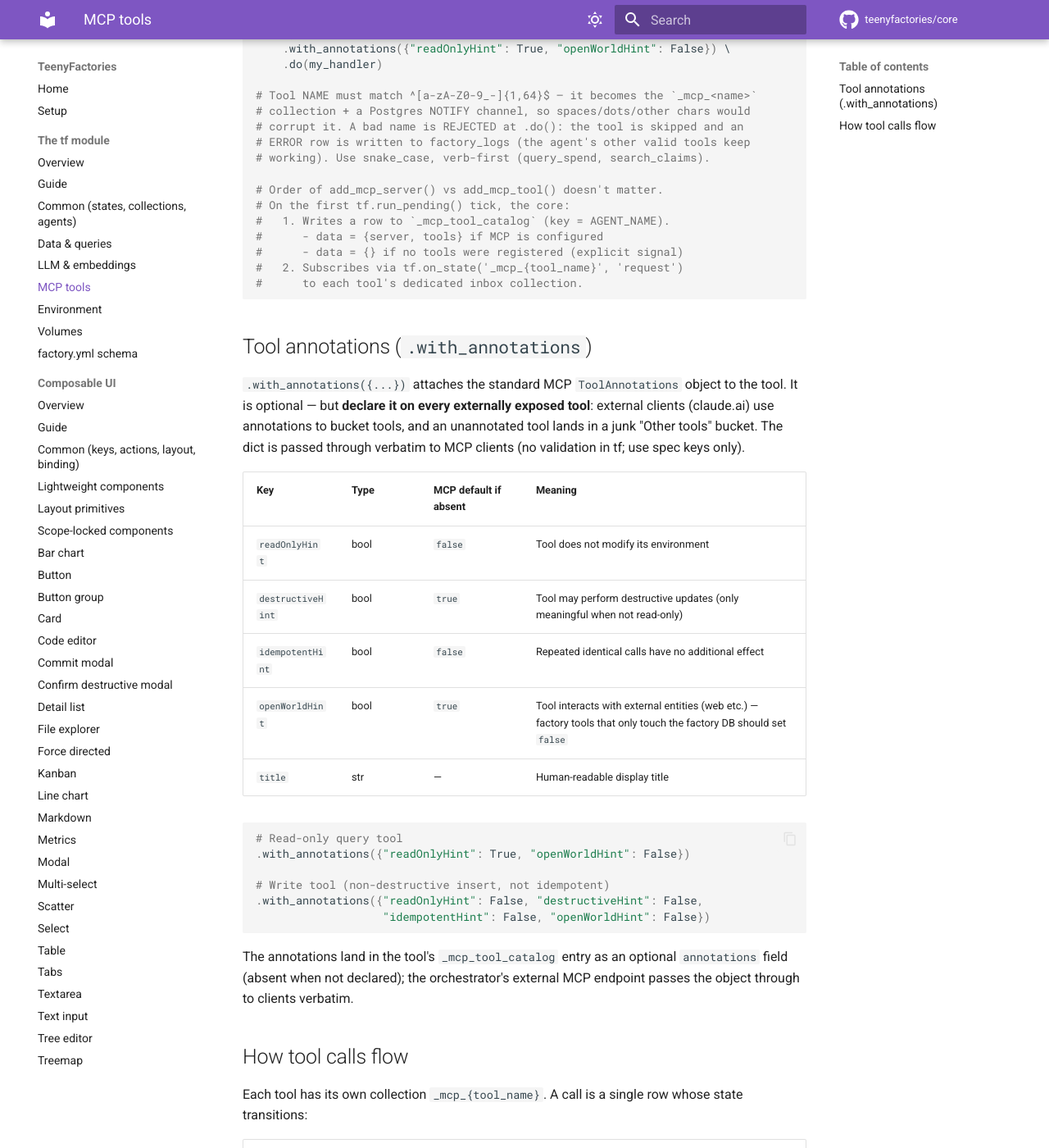
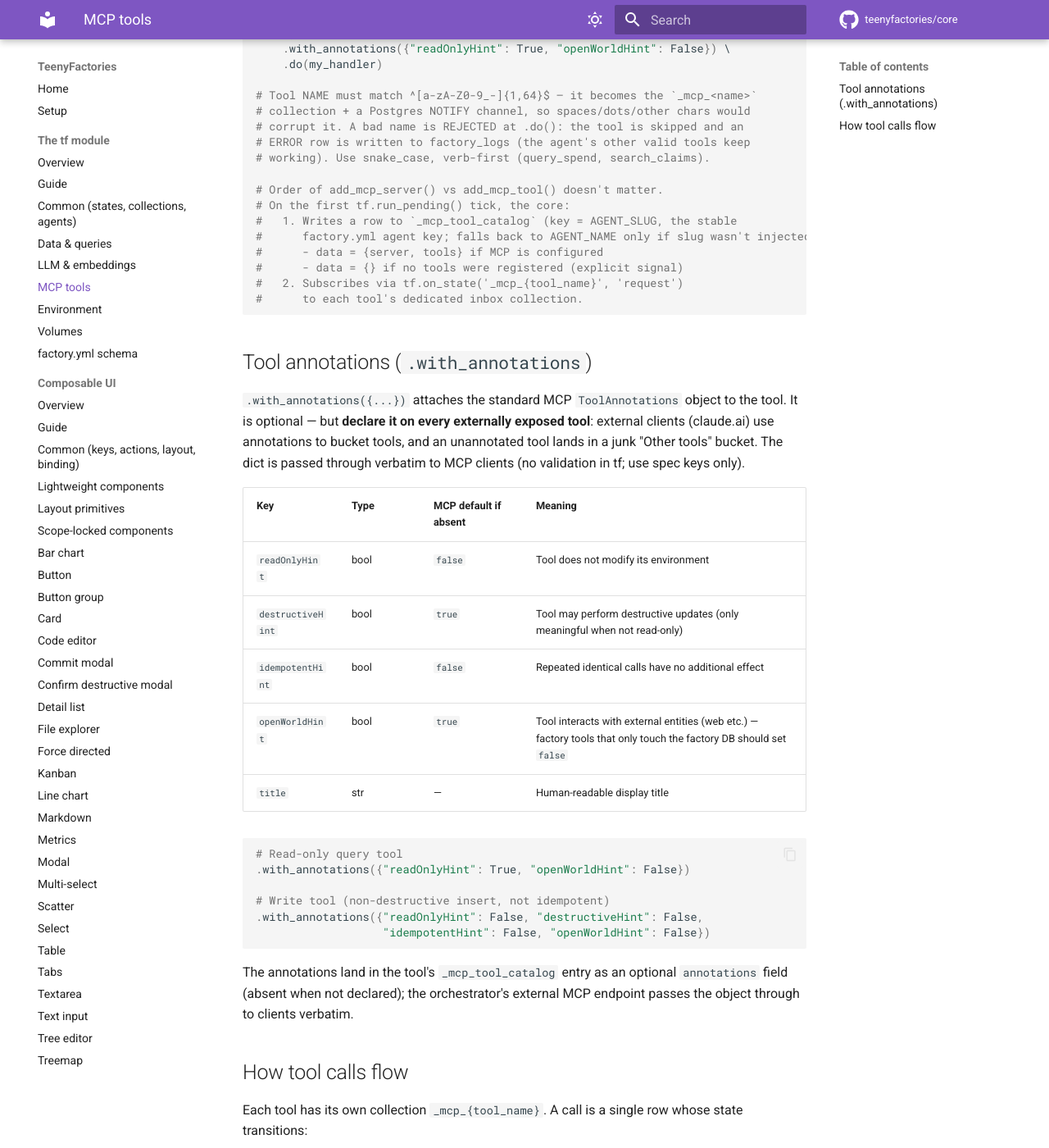
Before and after one commit to teenyfactories/core, an MkDocs documentation site: the page built from docs/reference/tf-mcp.md, in a window 1280 px wide and 1400 px high, scrolled down 524 px. Shown: the whole window at 82% size. Built offline with MkDocs 1.6.1 and Material for MkDocs 9.7.7, drawn with Linux system fonts in a browser that asks for light colours; comment, search, counter and statistics services are not loaded; some of the changed text lies outside the part shown.

Commit message:
docs(mcp): mirror tf-mcp.md AGENT_SLUG catalog-key drift fix

```diff
--- a/docs/reference/tf-mcp.md
+++ b/docs/reference/tf-mcp.md
@@ -30,7 +30,8 @@ tf.add_mcp_tool('tool_name', 'Description for the LLM') \
 
 # Order of add_mcp_server() vs add_mcp_tool() doesn't matter.
 # On the first tf.run_pending() tick, the core:
-#   1. Writes a row to `_mcp_tool_catalog` (key = AGENT_NAME).
+#   1. Writes a row to `_mcp_tool_catalog` (key = AGENT_SLUG, the stable
+#      factory.yml agent key; falls back to AGENT_NAME only if slug wasn't injected).
 #      - data = {server, tools} if MCP is configured
 #      - data = {} if no tools were registered (explicit signal)
 #   2. Subscribes via tf.on_state('_mcp_{tool_name}', 'request')
@@ -67,7 +68,7 @@ Each tool has its own collection `_mcp_{tool_name}`. A call is a single row whos
 | Step | Actor | What |
 |---|---|---|
 | 1 | orchestrator backend | INSERT row `(collection=_mcp_{tool}, key=correlation_id, state='request', data={agent, params})` |
-| 2 | agent's `on_state('_mcp_{tool}', 'request')` handler | Sees the row. Checks `data.agent == AGENT_NAME`; if not, silently skips. |
+| 2 | agent's `on_state('_mcp_{tool}', 'request')` handler | Sees the row. Checks `data.agent == AGENT_SLUG` (fallback `AGENT_NAME`); if not, silently skips. |
 | 3 | agent | Executes handler; UPDATEs the same row to `state='response'` with `data.result` or `data.error`. |
 | 4 | orchestrator backend | Polls the row by key until state = 'response'; returns `data.result` to the LLM. |
 
```
